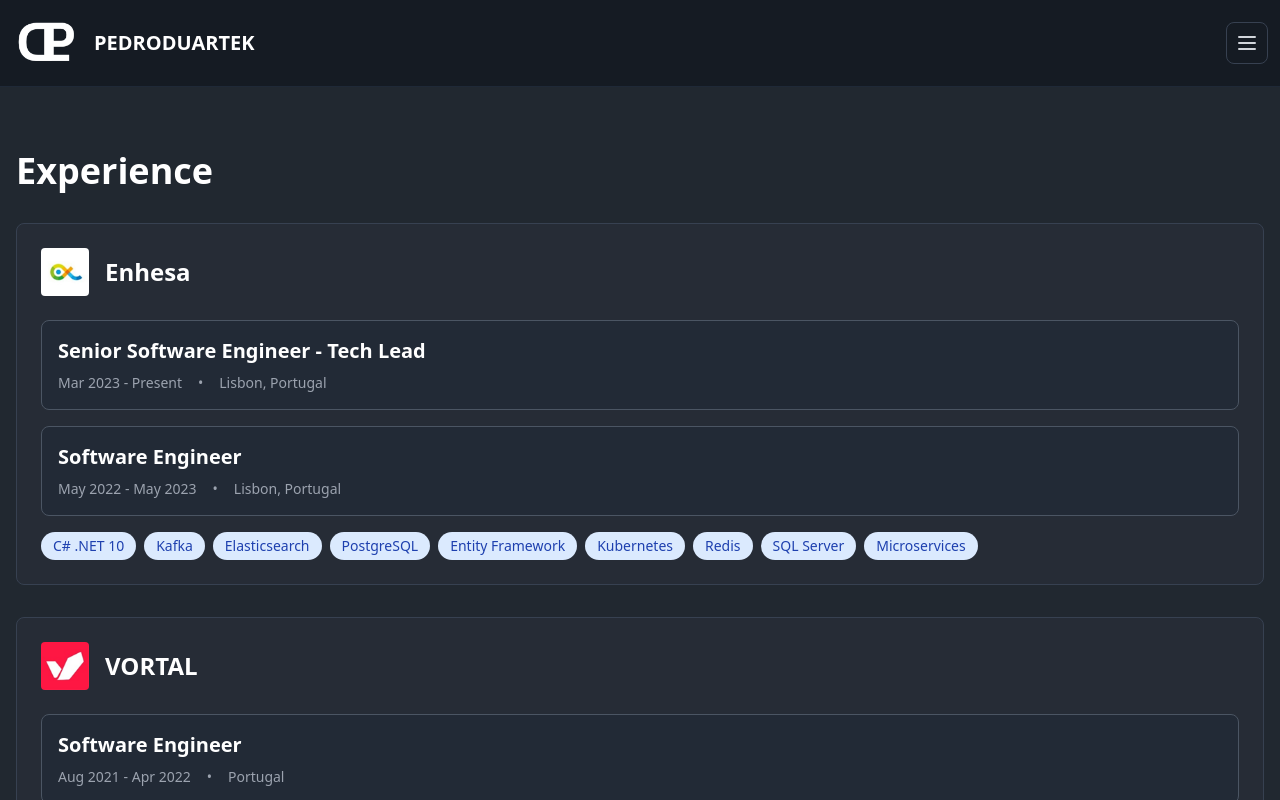
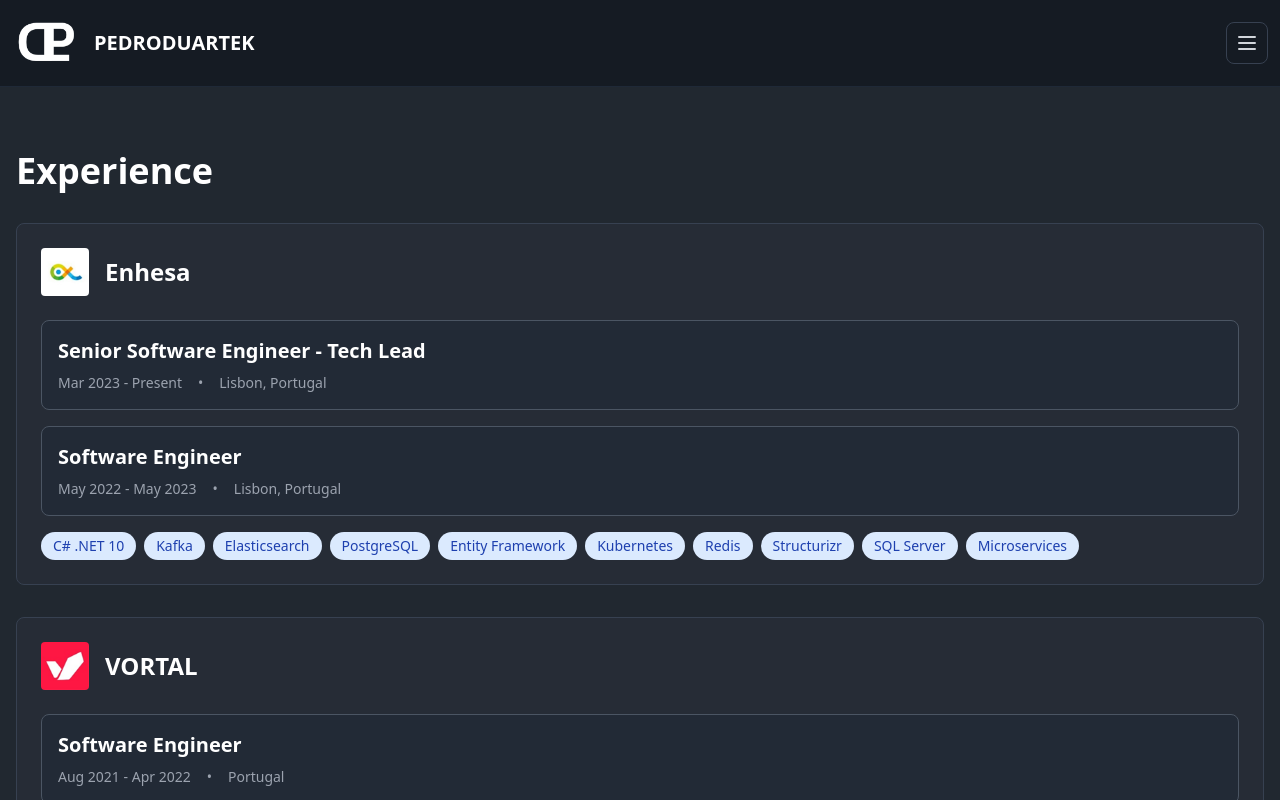
Before and after one commit to pedroduartek/personal-website.ai, a React (Vite) app in the folder apps/web/: page /experience in a window 1280 px wide. Shown: the top 800 px of the page. Built offline with nearby package versions, Linux system fonts and the light colour scheme.

Commit message:
Add Structurizr experience and disable auto-deploy

```diff
--- a/apps/web/src/content/experience.ts
+++ b/apps/web/src/content/experience.ts
@@ -13,6 +13,7 @@
       'Designed and delivered an Integrations Service enabling configuration-driven integrations without code changes; reduced integration setup time from weeks to hours/days',
       'Led a cross-service initiative reducing production vulnerabilities to zero',
       'Migrated CI/CD pipelines from GoCD to Azure DevOps Pipelines to standardize and automate deployments',
+      'Used Structurizr to document and visualize the architecture of all services owned by the team, creating comprehensive diagrams that facilitate understanding of system design and service dependencies',
       'Collaborated with international teams across multiple time zones, working in English as the primary communication language',
     ],
     technologies: [
@@ -23,6 +24,7 @@
       'Entity Framework',
       'Kubernetes',
       'Redis',
+      'Structurizr',
     ],
   },
   {
--- a/apps/web/src/content/skills.ts
+++ b/apps/web/src/content/skills.ts
@@ -29,6 +29,7 @@
       { name: 'Docker', startDate: '2021-03-01' },
       { name: 'Kubernetes', startDate: '2023-03-01' },
       { name: 'Azure DevOps Pipelines', startDate: '2023-03-01' },
+      { name: 'Structurizr', startDate: '2026-01-01' },
     ],
   },
   {
```
Also changed, not shown: 2 other files (tests, documents, lock files or other folders).
